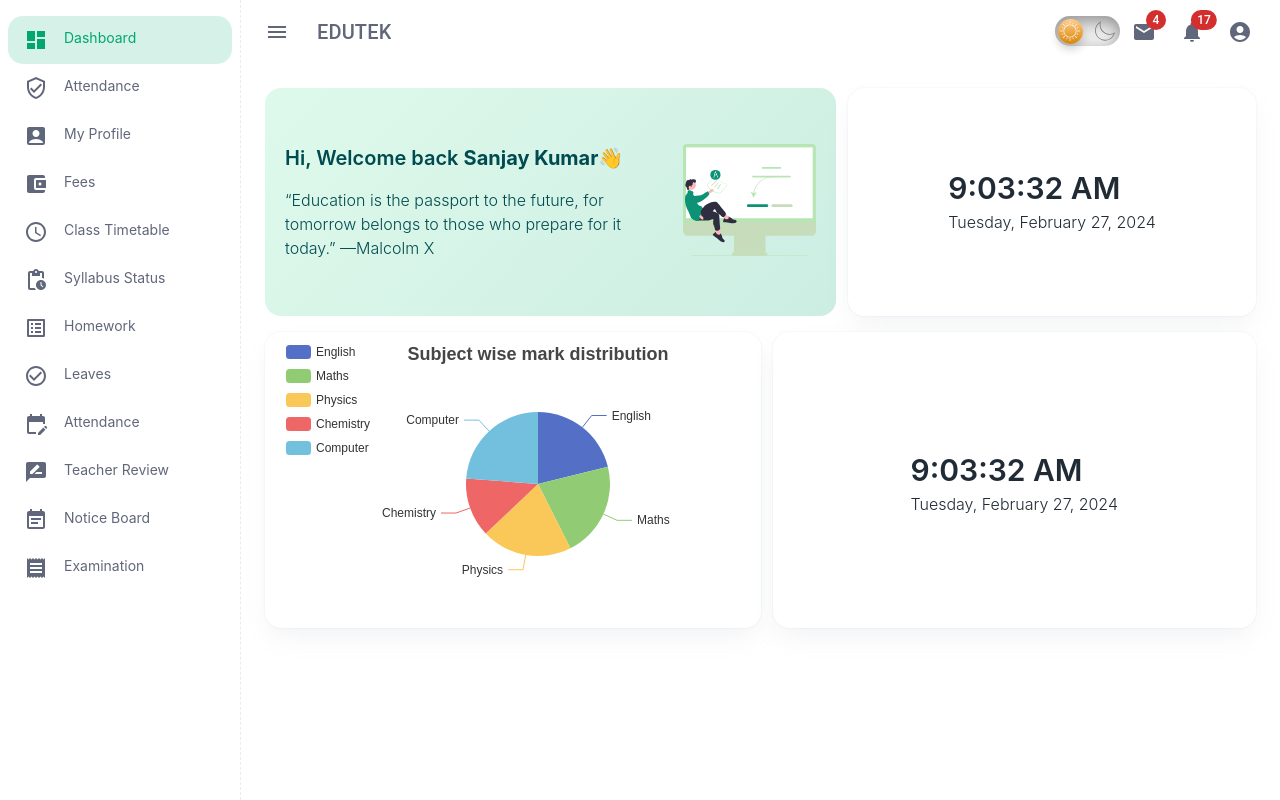
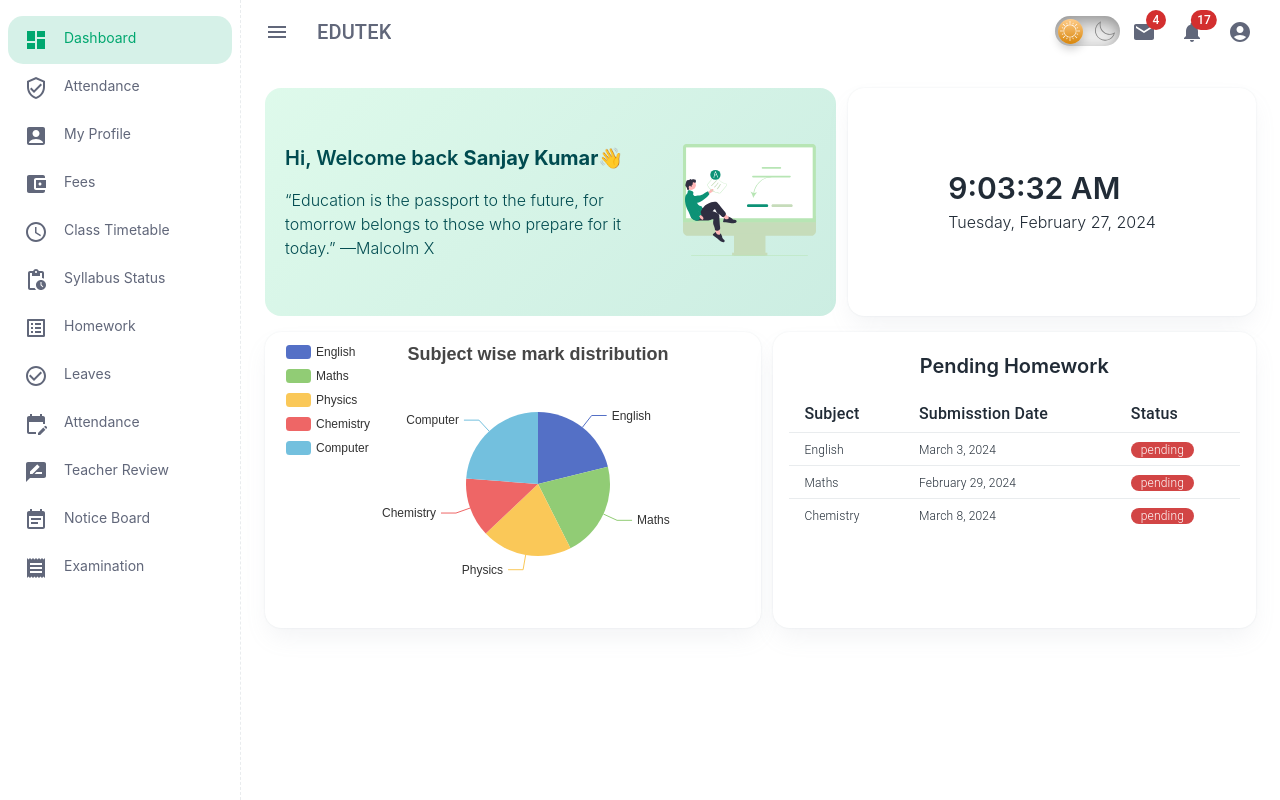
Before and after one commit to sanjayKumar-dev/edutek, a React (Create React App) app: page / in a window 1280 px wide. Built offline with nearby package versions, Linux system fonts and the light colour scheme.

Commit message:
Added the homework table

```diff
--- a/src/component/sidenav/Sidenav.css
+++ b/src/component/sidenav/Sidenav.css
@@ -8,4 +8,5 @@
   background-color: var(--body_background);
   height: 100%;
   width: 100%;
+  overflow: auto;
 }
--- /dev/null
+++ b/src/component/student/Homework.jsx
@@ -0,0 +1,67 @@
+import * as React from 'react'
+import Table from '@mui/material/Table'
+import TableBody from '@mui/material/TableBody'
+import TableCell from '@mui/material/TableCell'
+import TableContainer from '@mui/material/TableContainer'
+import TableHead from '@mui/material/TableHead'
+import TableRow from '@mui/material/TableRow'
+import Paper from '@mui/material/Paper'
+
+function Homework({ headers, data }) {
+    return (
+        <TableContainer className='px-4 pt-1' component={Paper} sx={{
+            backgroundColor: 'var(--card_background)',
+            borderRadius: '16px',
+            boxShadow: 'var(--card-shadow)',
+            height: '100%',
+            width: '100%',
+            color: 'var(--card_text_color)'
+        }}>
+            <h1 className='text-xl text-center font-semibold my-4'>Pending Homework</h1>
+            <Table size="small" aria-label="a dense table" >
+                <TableHead>
+                    <TableRow>
+                        {
+                            headers.map((header, index) => {
+                                return (
+                                    <TableCell sx={{
+                                        color: 'var(--card_text_color)',
+                                        borderColor: 'rgba(145, 158, 171, 0.2)'
+                                    }} key={index}>
+                                        <span className='text-base font-medium'>{header.title}</span>
+                                    </TableCell>
+                                )
+                            })
+                        }
+                    </TableRow>
+                </TableHead>
+                <TableBody>
+                    {data.map((row, index) => (
+                        <TableRow
+                            key={index}
+                            sx={{ '&:last-child td, &:last-child th': { border: 0 } }}
+                        >
+                            {
+                                headers.map((header, index) => {
+                                    return (
+                                        <TableCell sx={{
+                                            color: 'var(--card_text_color)',
+                                            borderColor: 'rgba(145, 158, 171, 0.2)'
+                                        }} key={index}>
+                                            <span className={`text-xs font-light ${row[header.dataKey] === 'pending' && 'pending-chip'}`}>
+                                                {row[header.dataKey]}
+                                            </span>
+
+                                        </TableCell>
+                                    )
+                                })
+                            }
+                        </TableRow>
+                    ))}
+                </TableBody>
+            </Table>
+        </TableContainer>
+    )
+}
+
+export default Homework
--- a/src/component/student/Student.css
+++ b/src/component/student/Student.css
@@ -9,3 +9,11 @@
   border-radius: 16px;
   height: 100%;
 }
+
+.pending-chip {
+  background-color: #d24545;
+  color: rgb(255, 255, 255);
+  border-radius: 16px;
+  height: 100%;
+  padding: 1px 10px 1px 10px;
+}
--- a/src/component/student/Student.jsx
+++ b/src/component/student/Student.jsx
@@ -3,6 +3,8 @@ import './Student.css'
 import WelcomeCard from './WelcomeCard'
 import DayInfo from '../dayInfo/DayInfo'
 import PieChart from '../chart/PieChart'
+import Homework from './Homework'
+import { HomeworkPendingHeader, HomeworkPendingLists } from '../../mock-data/HomeworkMock'
 
 const Student = () => {
     return (
@@ -19,8 +21,8 @@ const Student = () => {
                 <div className='w-6/12 card-container my-4 px-4 pt-2'>
                     <PieChart />
                 </div>
-                <div className='ms-3 w-6/12 card-container my-4 px-4 pt-2'>
-                    <DayInfo />
+                <div className='w-6/12 my-4 ms-3'>
+                    <Homework headers={HomeworkPendingHeader} data={HomeworkPendingLists} />
                 </div>
             </div>
 
--- /dev/null
+++ b/src/mock-data/HomeworkMock.js
@@ -0,0 +1,55 @@
+const formatDate = (day) => {
+    const updatedDate = new Date(new Date().getTime() + (day * 24 * 60 * 60 * 1000));
+    return updatedDate.toLocaleDateString('en-US', { day: 'numeric', month: 'long', year: 'numeric' });
+}
+
+export const HomeworkPendingLists = [
+    {
+        subject: "English",
+        creationData: "",
+        evalutionDate: "",
+        markObtained: null,
+        maxMark: 40,
+        markObtained: null,
+        submisstionDate: formatDate(5),
+        note: "",
+        status: "pending"
+    },
+    {
+        subject: "Maths",
+        creationData: "",
+        evalutionDate: "",
+        markObtained: null,
+        maxMark: 40,
+        markObtained: null,
+        submisstionDate: formatDate(2),
+        note: "",
+        status: "pending"
+    },
+    {
+        subject: "Chemistry",
+        creationData: "",
+        evalutionDate: "",
+        markObtained: null,
+        maxMark: 40,
+        markObtained: null,
+        submisstionDate: formatDate(10),
+        note: "",
+        status: "pending"
+    }
+]
+
+export const HomeworkPendingHeader = [
+    {
+        title: "Subject",
+        dataKey: "subject"
+    },
+    {
+        title: "Submisstion Date",
+        dataKey: "submisstionDate"
+    },
+    {
+        title: "Status",
+        dataKey: "status"
+    }
+]
```
